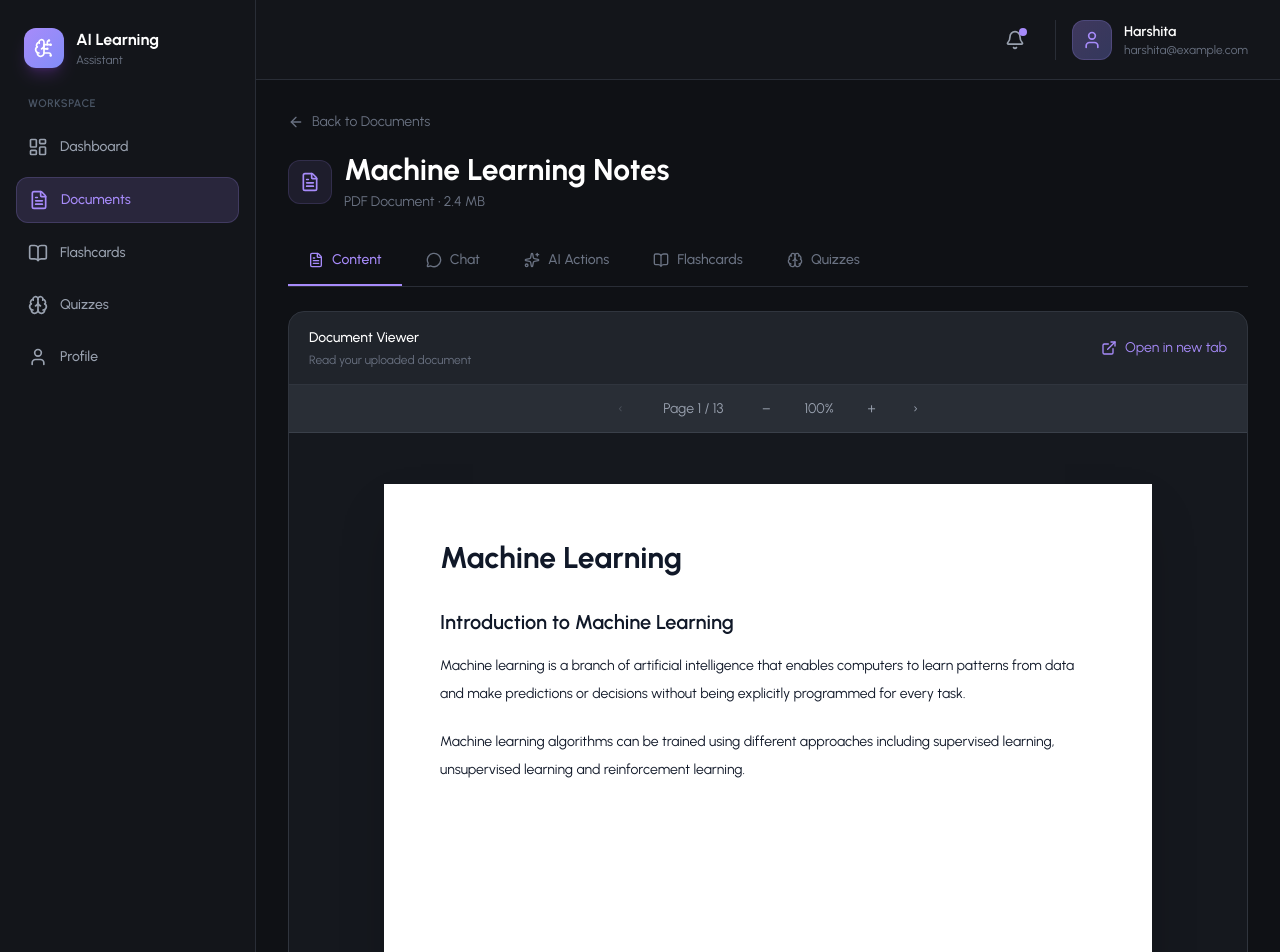
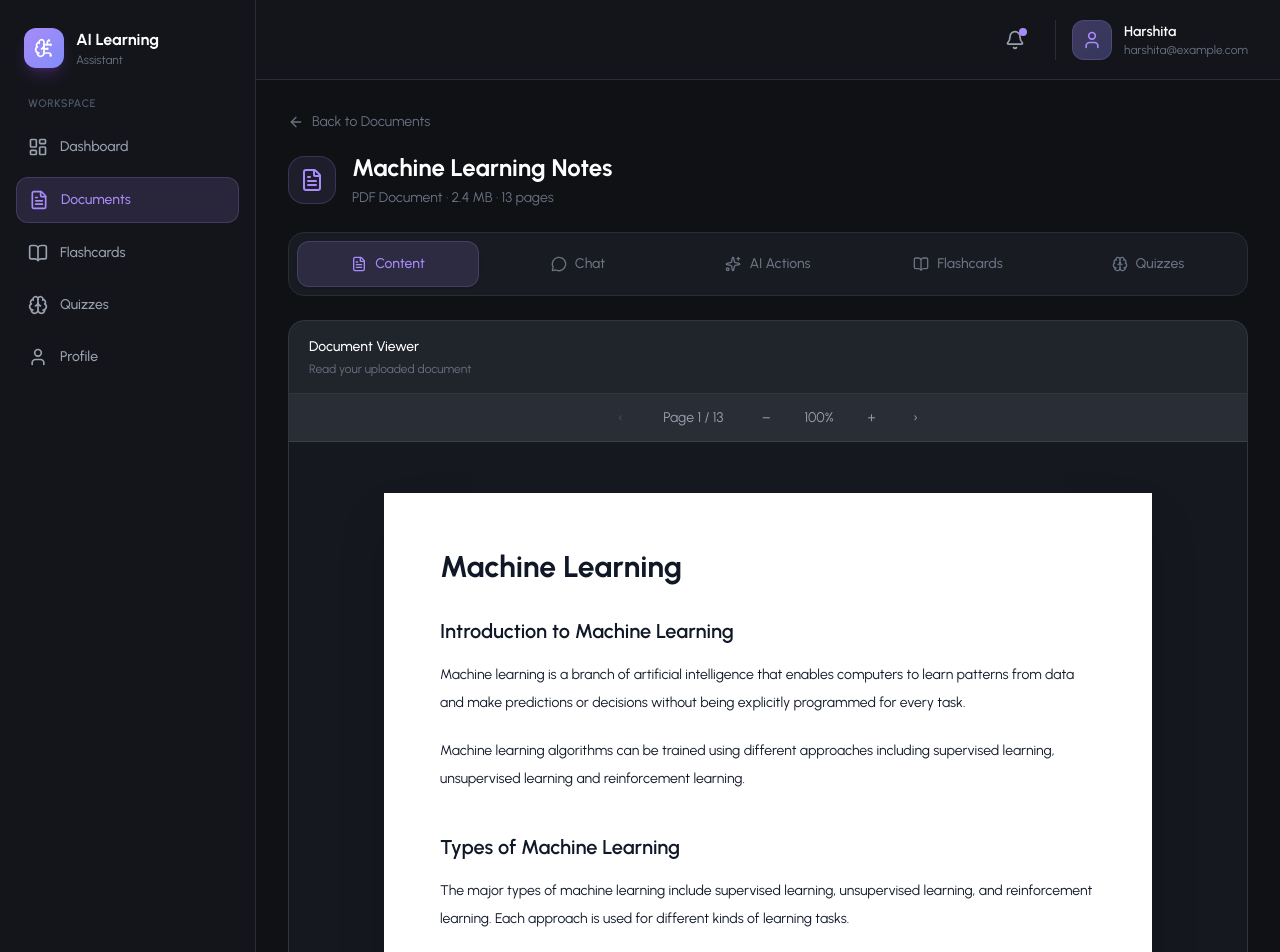
Before and after one commit to hkapoor47/Learning-Assistant, a React (Vite) app in the folder frontend/ai-learning-assistant/: page /documents/1 in a window 1280 px wide. Shown: the top 952 px of the page. Built offline with nearby package versions, Linux system fonts and the light colour scheme.

Commit message:
pdf viewer

```diff
--- a/frontend/ai-learning-assistant/package.json
+++ b/frontend/ai-learning-assistant/package.json
@@ -18,6 +18,7 @@
     "react-dom": "^19.2.7",
     "react-hot-toast": "^2.6.0",
     "react-markdown": "^10.1.0",
+    "react-pdf": "^10.5.0",
     "react-router-dom": "^7.18.1",
     "react-syntax-highlighter": "^16.1.1",
     "remark-gfm": "^4.0.1",
--- /dev/null
+++ b/frontend/ai-learning-assistant/src/context/DocumentContext.jsx
@@ -0,0 +1,81 @@
+import { createContext, useContext, useMemo, useState } from "react";
+
+const DocumentContext = createContext(null);
+
+const initialDocuments = [
+    {
+        id: 1,
+        name: "Machine Learning Notes.pdf",
+        size: "2.4 MB",
+        date: "Sep 2, 2026",
+        file: null,
+    },
+    {
+        id: 2,
+        name: "Python Fundamentals.pdf",
+        size: "1.8 MB",
+        date: "Sep 1, 2026",
+        file: null,
+    },
+    {
+        id: 3,
+        name: "Database Management Systems.pdf",
+        size: "3.2 MB",
+        date: "Aug 30, 2026",
+        file: null,
+    },
+    {
+        id: 4,
+        name: "Artificial Intelligence.pdf",
+        size: "4.1 MB",
+        date: "Aug 28, 2026",
+        file: null,
+    },
+];
+
+export function DocumentProvider({ children }) {
+    const [documents, setDocuments] = useState(initialDocuments);
+
+    const addDocument = (file) => {
+        const newDocument = {
+            id: Date.now(),
+            name: file.name,
+            size: `${(file.size / (1024 * 1024)).toFixed(2)} MB`,
+            date: new Date().toLocaleDateString("en-US", {
+                month: "short",
+                day: "numeric",
+                year: "numeric",
+            }),
+            file,
+        };
+
+        setDocuments((prev) => [newDocument, ...prev]);
+
+        return newDocument;
+    };
+
+    const getDocumentById = (id) => {
+        return documents.find(
+            (document) => String(document.id) === String(id)
+        );
+    };
+
+    const value = useMemo(
+        () => ({
+            documents,
+            addDocument,
+            getDocumentById,
+        }),
+        [documents]
+    );
+
+    return (
+        <DocumentContext.Provider value={value}>
+            {children}
+        </DocumentContext.Provider>
+    );
+}
+
+export function useDocuments() {
+    return useContext(DocumentContext);
+}
--- a/frontend/ai-learning-assistant/src/pages/Documents/DocumentDetailPage.jsx
+++ b/frontend/ai-learning-assistant/src/pages/Documents/DocumentDetailPage.jsx
@@ -6,7 +6,6 @@ import {
     Sparkles,
     BookOpen,
     Brain,
-    ExternalLink,
     Send,
     WandSparkles,
     Lightbulb,
@@ -43,6 +42,7 @@ const tabs = [
 export default function DocumentDetailPage() {
     const [activeTab, setActiveTab] = useState("content");
     const [message, setMessage] = useState("");
+
     const [currentPage, setCurrentPage] = useState(1);
     const [zoom, setZoom] = useState(100);
 
@@ -68,95 +68,105 @@ export default function DocumentDetailPage() {
         setZoom(100);
     };
 
-
     return (
         <div className="max-w-7xl mx-auto">
 
-            {/* Header */}
+            {/* =====================================================
+                HEADER
+            ====================================================== */}
             <div className="mb-6">
 
                 <button
                     type="button"
+                    onClick={() => window.history.back()}
                     className="flex items-center gap-2 text-sm text-gray-500 hover:text-white transition-colors mb-5"
                 >
                     <ArrowLeft className="w-4 h-4" />
                     Back to Documents
                 </button>
 
-                <div className="flex items-center gap-3">
-                    <div className="w-11 h-11 rounded-xl bg-primary/10 border border-primary/15 flex items-center justify-center">
-                        <FileText className="w-5 h-5 text-primary" />
+                <div className="flex items-center gap-4">
+
+                    <div className="w-12 h-12 rounded-2xl bg-primary/10 border border-primary/20 flex items-center justify-center shrink-0">
+                        <FileText className="w-6 h-6 text-primary" />
                     </div>
 
                     <div>
-                        <h1 className="text-2xl md:text-3xl font-bold text-white">
+                        <h1 className="text-2xl font-bold text-white">
                             Machine Learning Notes
                         </h1>
 
                         <p className="text-sm text-gray-500 mt-1">
-                            PDF Document • 2.4 MB
+                            PDF Document · 2.4 MB · 13 pages
                         </p>
                     </div>
-                </div>
-            </div>
-
-            {/* Tabs */}
-            <div className="border-b border-[#292D36] mb-6">
-                <div className="flex items-center gap-1 overflow-x-auto">
-
-                    {tabs.map((tab) => {
-                        const Icon = tab.icon;
-                        const isActive = activeTab === tab.id;
-
-                        return (
-                            <button
-                                key={tab.id}
-                                type="button"
-                                onClick={() => setActiveTab(tab.id)}
-                                className={`flex items-center gap-2 px-5 py-3.5 text-sm font-medium whitespace-nowrap border-b-2 transition-colors ${
-                                    isActive
-                                        ? "text-primary border-primary"
-                                        : "text-gray-500 border-transparent hover:text-gray-200 hover:bg-[#292E36]"
-                                }`}
-                            >
-                                <Icon className="w-4 h-4" />
-                                {tab.label}
-                            </button>
-                        );
-                    })}
 
                 </div>
             </div>
 
-            {/* CONTENT TAB */}
+
+            {/* =====================================================
+                WORKSPACE TABS
+            ====================================================== */}
+            <div className="bg-[#181B21] border border-[#292D36] rounded-2xl p-2 mb-6">
+
+                <div className="grid grid-cols-2 md:grid-cols-5 gap-2">
+
+                    {tabs.map(({ id, label, icon: Icon }) => (
+
+                        <button
+                            key={id}
+                            type="button"
+                            onClick={() => setActiveTab(id)}
+                            className={`flex items-center justify-center gap-2 px-4 py-3 rounded-xl text-sm font-medium transition-all ${
+                                activeTab === id
+                                    ? "bg-primary/15 text-primary border border-primary/20 shadow-sm"
+                                    : "text-gray-500 border border-transparent hover:bg-[#292E36] hover:text-gray-200"
+                            }`}
+                        >
+                            <Icon className="w-4 h-4" />
+                            {label}
+                        </button>
+
+                    ))}
+
+                </div>
+            </div>
+
+
+            {/* =====================================================
+                CONTENT TAB
+            ====================================================== */}
             {activeTab === "content" && (
+
                 <div className="bg-[#20242B] border border-[#30353E] rounded-2xl overflow-hidden">
 
+                    {/* Viewer Header */}
                     <div className="flex items-center justify-between px-5 py-4 border-b border-[#30353E]">
+
                         <div>
                             <p className="text-sm font-medium text-white">
                                 Document Viewer
                             </p>
+
                             <p className="text-xs text-gray-500 mt-1">
                                 Read your uploaded document
                             </p>
                         </div>
 
-                        <button
-                            type="button"
-                            className="flex items-center gap-2 text-sm text-primary hover:text-purple-300 transition-colors"
-                        >
-                            <ExternalLink className="w-4 h-4" />
-                            Open in new tab
-                        </button>
                     </div>
 
-                    {/* PDF Viewer */}
+
+                    {/* PDF VIEWER */}
                     <div className="h-[650px] bg-[#15181E] flex items-center justify-center">
 
                         <div className="w-full h-full flex flex-col">
 
+
+                            {/* PDF TOOLBAR */}
                             <div className="h-12 bg-[#292E36] border-b border-[#3A404A] flex items-center justify-center gap-3 text-sm">
+
+                                {/* Previous Page */}
                                 <button
                                     type="button"
                                     onClick={handlePreviousPage}
@@ -167,10 +177,14 @@ export default function DocumentDetailPage() {
                                     ‹
                                 </button>
 
+
+                                {/* Page Number */}
                                 <span className="text-gray-400 min-w-[90px] text-center">
                                     Page {currentPage} / {totalPages}
                                 </span>
 
+
+                                {/* Zoom Out */}
                                 <button
                                     type="button"
                                     onClick={handleZoomOut}
@@ -181,6 +195,8 @@ export default function DocumentDetailPage() {
                                     −
                                 </button>
 
+
+                                {/* Zoom Percentage */}
                                 <button
                                     type="button"
                                     onClick={handleResetZoom}
@@ -190,6 +206,8 @@ export default function DocumentDetailPage() {
                                     {zoom}%
                                 </button>
 
+
+                                {/* Zoom In */}
                                 <button
                                     type="button"
                                     onClick={handleZoomIn}
@@ -200,6 +218,8 @@ export default function DocumentDetailPage() {
                                     +
                                 </button>
 
+
+                                {/* Next Page */}
                                 <button
                                     type="button"
                                     onClick={handleNextPage}
@@ -209,13 +229,18 @@ export default function DocumentDetailPage() {
                                 >
                                     ›
                                 </button>
+
                             </div>
 
+
+                            {/* PDF CONTENT */}
                             <div className="flex-1 flex items-center justify-center overflow-auto p-6">
 
                                 <div
                                     className="w-full max-w-3xl min-h-[500px] bg-white shadow-2xl p-10 md:p-14 text-gray-900 transition-transform duration-200 origin-top"
-                                    style={{ transform: `scale(${zoom / 100})` }}
+                                    style={{
+                                        transform: `scale(${zoom / 100})`,
+                                    }}
                                 >
 
                                     <h2 className="text-3xl font-bold mb-8">
@@ -241,20 +266,41 @@ export default function DocumentDetailPage() {
                                         and reinforcement learning.
                                     </p>
 
+                                    <h3 className="text-xl font-semibold mt-10 mb-4">
+                                        Types of Machine Learning
+                                    </h3>
+
+                                    <p className="text-sm leading-7">
+                                        The major types of machine learning include
+                                        supervised learning, unsupervised learning,
+                                        and reinforcement learning. Each approach
+                                        is used for different kinds of learning tasks.
+                                    </p>
+
                                 </div>
 
                             </div>
+
                         </div>
+
                     </div>
+
                 </div>
             )}
 
-            {/* CHAT TAB */}
+
+            {/* =====================================================
+                CHAT TAB
+            ====================================================== */}
             {activeTab === "chat" && (
+
                 <div className="bg-[#20242B] border border-[#30353E] rounded-2xl overflow-hidden">
 
+                    {/* Chat Header */}
                     <div className="px-6 py-5 border-b border-[#30353E]">
+
                         <div className="flex items-center gap-3">
+
                             <div className="w-10 h-10 rounded-xl bg-primary/10 flex items-center justify-center">
                                 <Sparkles className="w-5 h-5 text-primary" />
                             </div>
@@ -268,29 +314,39 @@ export default function DocumentDetailPage() {
                                     Your AI assistant can answer questions from this PDF.
                                 </p>
                             </div>
-                        </div>
+
                         </div>
 
+                    </div>
+
+
+                    {/* Chat Body */}
                     <div className="min-h-[500px] flex flex-col">
 
                         <div className="flex-1 p-6 space-y-5">
 
                             <div className="flex gap-3">
+
                                 <div className="w-9 h-9 rounded-lg bg-primary/10 flex items-center justify-center shrink-0">
                                     <Sparkles className="w-4 h-4 text-primary" />
                                 </div>
 
                                 <div className="bg-[#181B21] border border-[#30353E] rounded-2xl rounded-tl-md px-4 py-3 max-w-2xl">
+
                                     <p className="text-sm text-gray-300 leading-6">
                                         Hi! I can answer questions about this
                                         document. Ask me about any concept,
                                         definition, or topic from your PDF.
                                     </p>
-                                </div>
+
                                 </div>
 
                             </div>
 
+                        </div>
+
+
+                        {/* Chat Input */}
                         <div className="p-5 border-t border-[#30353E]">
 
                             <div className="flex items-center gap-3 bg-[#181B21] border border-[#30353E] rounded-xl p-2">
@@ -313,15 +369,23 @@ export default function DocumentDetailPage() {
                             </div>
 
                         </div>
+
                     </div>
+
                 </div>
             )}
 
-            {/* AI ACTIONS TAB */}
+
+            {/* =====================================================
+                AI ACTIONS TAB
+            ====================================================== */}
             {activeTab === "actions" && (
+
                 <div className="bg-[#20242B] border border-[#30353E] rounded-2xl overflow-hidden">
 
+                    {/* Header */}
                     <div className="px-6 py-5 border-b border-[#30353E]">
+
                         <div className="flex items-center gap-3">
 
                             <div className="w-10 h-10 rounded-xl bg-primary/10 flex items-center justify-center">
@@ -329,21 +393,27 @@ export default function DocumentDetailPage() {
                             </div>
 
                             <div>
+
                                 <h2 className="font-semibold text-white">
-                                    AI Assistant
+                                    AI Actions
                                 </h2>
 
                                 <p className="text-xs text-gray-500 mt-1">
                                     Generate useful study material from this document.
                                 </p>
+
                             </div>
 
                         </div>
+
                     </div>
 
+
+                    {/* Actions */}
                     <div className="p-6 space-y-5">
 
-                        {/* Summary */}
+
+                        {/* Generate Summary */}
                         <div className="bg-[#181B21] border border-[#30353E] rounded-2xl p-5 hover:bg-[#292E36] hover:border-[#3A404A] transition-all">
 
                             <div className="flex items-start justify-between gap-4">
@@ -355,6 +425,7 @@ export default function DocumentDetailPage() {
                                     </div>
 
                                     <div>
+
                                         <h3 className="font-semibold text-white">
                                             Generate Summary
                                         </h3>
@@ -362,9 +433,11 @@ export default function DocumentDetailPage() {
                                         <p className="text-sm text-gray-500 mt-1">
                                             Get a concise summary of the entire document.
                                         </p>
+
                                     </div>
 
                                 </div>
+
 
                                 <button
                                     type="button"
@@ -374,10 +447,12 @@ export default function DocumentDetailPage() {
                                 </button>
 
                             </div>
+
                         </div>
 
+
                         {/* Explain Topic */}
-                        <div className="bg-[#181B21] border border-[#30353E] rounded-2xl p-5">
+                        <div className="bg-[#181B21] border border-[#30353E] rounded-2xl p-5 hover:bg-[#292E36] hover:border-[#3A404A] transition-all">
 
                             <div className="flex gap-4">
 
@@ -395,6 +470,7 @@ export default function DocumentDetailPage() {
                                         Enter a topic from the document to get a
                                         detailed explanation.
                                     </p>
+
 
                                     <div className="flex gap-3 mt-4">
 
@@ -414,19 +490,52 @@ export default function DocumentDetailPage() {
                                     </div>
 
                                 </div>
-                            </div>
+
                             </div>
 
                         </div>
+
+
+                        {/* Key Points */}
+                        <div className="bg-[#181B21] border border-[#30353E] rounded-2xl p-5 hover:bg-[#292E36] hover:border-[#3A404A] transition-all">
+
+                            <div className="flex items-center gap-4">
+
+                                <div className="w-11 h-11 rounded-xl bg-green-500/10 flex items-center justify-center shrink-0">
+                                    <Sparkles className="w-5 h-5 text-green-400" />
+                                </div>
+
+                                <div>
+                                    <h3 className="font-semibold text-white">
+                                        Key Points
+                                    </h3>
+
+                                    <p className="text-sm text-gray-500 mt-1">
+                                        Extract the most important points from this PDF.
+                                    </p>
+                                </div>
+
+                            </div>
+
+                        </div>
+
+                    </div>
+
                 </div>
             )}
 
-            {/* FLASHCARDS TAB */}
+
+            {/* =====================================================
+                FLASHCARDS TAB
+            ====================================================== */}
             {activeTab === "flashcards" && (
+
                 <div className="bg-[#20242B] border border-[#30353E] rounded-2xl p-8 text-center">
 
                     <div className="w-14 h-14 mx-auto rounded-2xl bg-primary/10 flex items-center justify-center">
+
                         <BookOpen className="w-7 h-7 text-primary" />
+
                     </div>
 
                     <h2 className="text-xl font-semibold text-white mt-5">
@@ -434,8 +543,7 @@ export default function DocumentDetailPage() {
                     </h2>
 
                     <p className="text-sm text-gray-500 mt-2 max-w-md mx-auto">
-                        Create AI-powered flashcards specifically from this
-                        document.
+                        Create AI-powered flashcards specifically from this document.
                     </p>
 
                     <button
@@ -448,12 +556,18 @@ export default function DocumentDetailPage() {
                 </div>
             )}
 
-            {/* QUIZZES TAB */}
+
+            {/* =====================================================
+                QUIZ TAB
+            ====================================================== */}
             {activeTab === "quizzes" && (
+
                 <div className="bg-[#20242B] border border-[#30353E] rounded-2xl p-8 text-center">
 
                     <div className="w-14 h-14 mx-auto rounded-2xl bg-primary/10 flex items-center justify-center">
+
                         <Brain className="w-7 h-7 text-primary" />
+
                     </div>
 
                     <h2 className="text-xl font-semibold text-white mt-5">
```
Also changed, not shown: frontend/ai-learning-assistant/src/components/documents/PdfViewer.jsx (added, +72 -0 lines), frontend/ai-learning-assistant/src/components/documents/UploadDocumentModal.jsx (+11 -12 lines), frontend/ai-learning-assistant/src/main.jsx (+11 -8 lines), 1 other file (tests, documents, lock files or other folders). Lines whose indentation alone changed are shown as unchanged.
